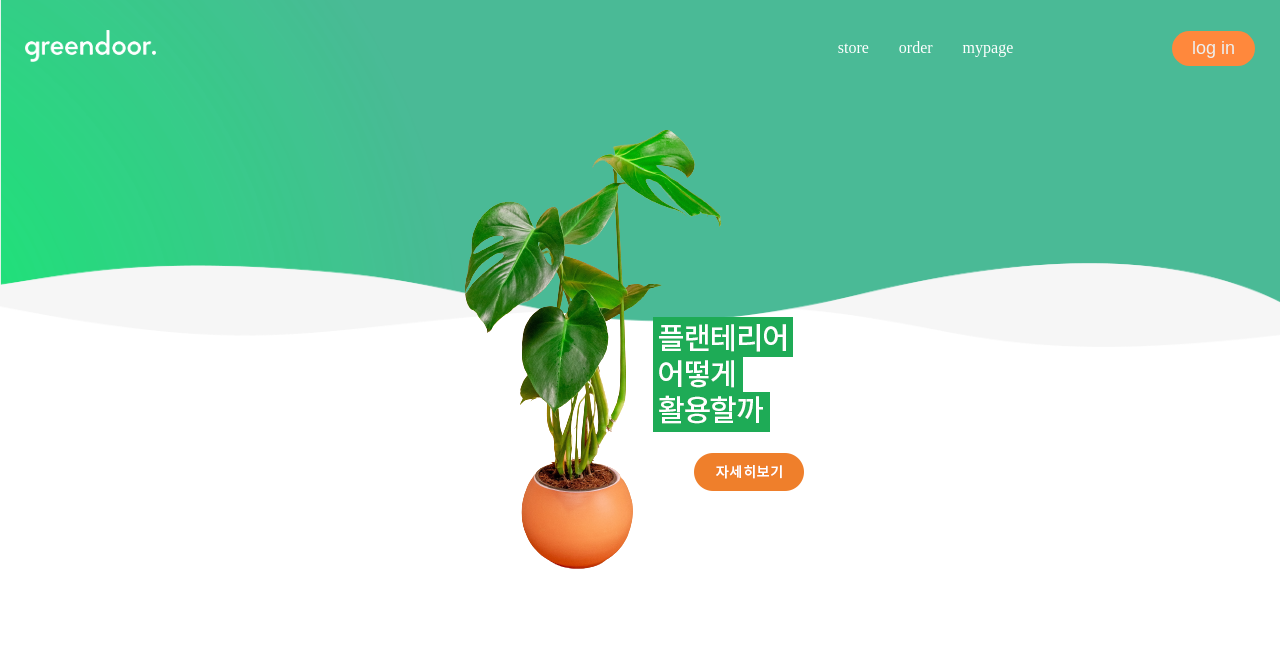
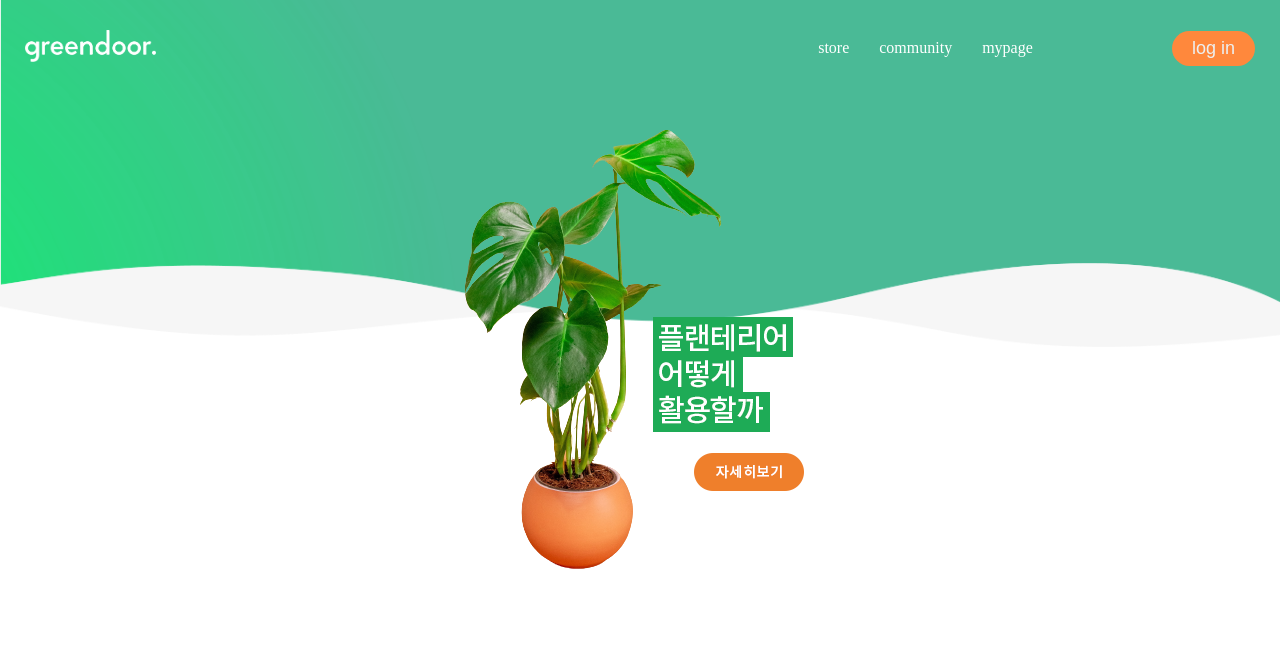
Before and after one commit to 4-tune-studio/greendoor, a Django app: template templates/index.html in a window 1280 px wide. Shown: the top 665 px of the page. Run offline with Django 4.2, Linux system fonts and the light colour scheme; the template is opened without the code that fills it, so the values that code supplies are empty; some libraries are stand-ins or nearby versions.

Commit message:
수정 - nav 바 order -> community로 변경

```diff
--- a/templates/detailbase.html
+++ b/templates/detailbase.html
@@ -18,7 +18,7 @@
     </div>
     <ul class="category">
         <li><a href="{% url 'product:product_all' %}">store</a></li>
-        <li><a href="{% url 'product:product_all' %}">order</a></li>
+        <li><a href="{% url 'feed:community' %}">community</a></li>
         {% if user.is_authenticated %}
             <li><a href="{% url 'user:user_my_page' user.id %}">mypage</a></li>
         {% else %}
--- a/templates/indexbase.html
+++ b/templates/indexbase.html
@@ -19,7 +19,7 @@
     </div>
     <ul class="category">
         <li><a href="{% url 'product:product_all' %}">store</a></li>
-        <li><a href="{% url 'product:product_all' %}">order</a></li>
+        <li><a href="{% url 'feed:community' %}">community</a></li>
         {% if user.is_authenticated %}
             <li><a href="{% url 'user:user_my_page' user.id %}">mypage</a></li>
         {% else %}
```
